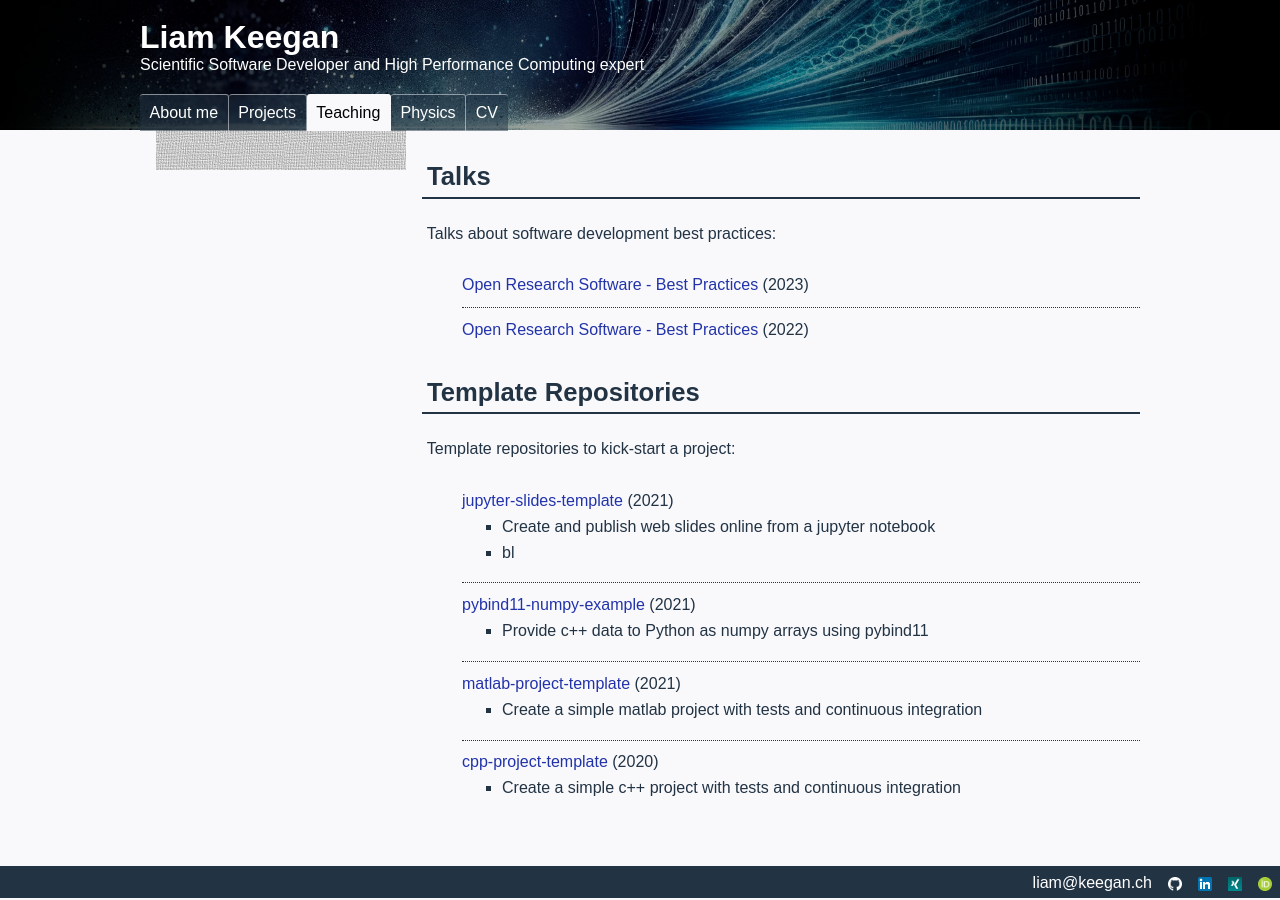
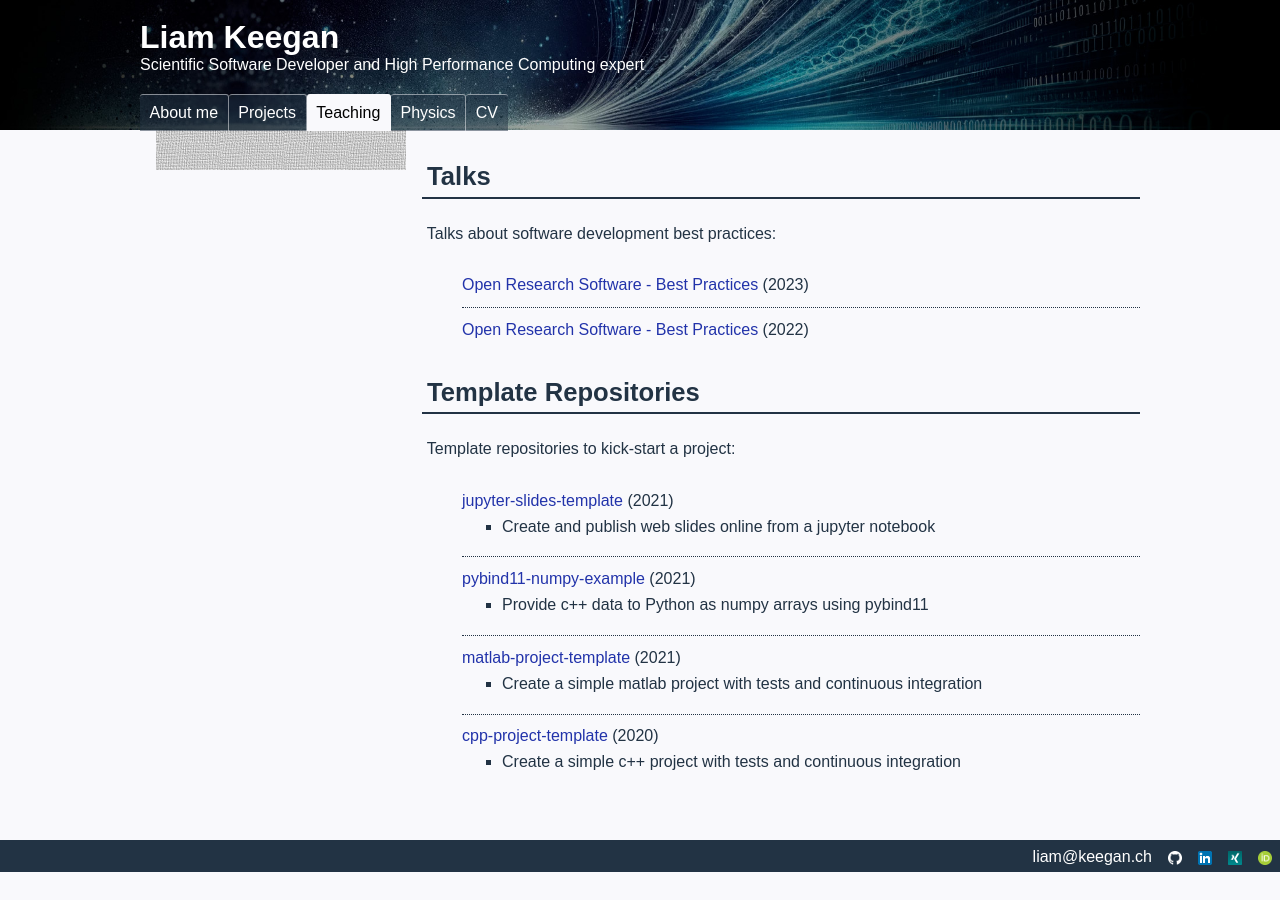
Before and after one commit to lkeegan/lkeegan.github.io, a Jekyll site: the page built from teaching.md, in a window 1280 px wide and 900 px high, scrolled down 709 px. Built offline with Jekyll 4.4.1, drawn with Linux system fonts in a browser that asks for light colours; after the commit the page ends 1583 px from its top, so only the background shows below that.

Commit message:
fix typo

```diff
--- a/_data/teaching.yml
+++ b/_data/teaching.yml
@@ -61,7 +61,7 @@
     - year: 2021
       title: "jupyter-slides-template"
       link: https://github.com/ssciwr/jupyter-slides-template
-      bullets: ["Create and publish web slides online from a jupyter notebook", "bl"]
+      bullets: ["Create and publish web slides online from a jupyter notebook"]
 
     - year: 2021
       title: "pybind11-numpy-example"
```
